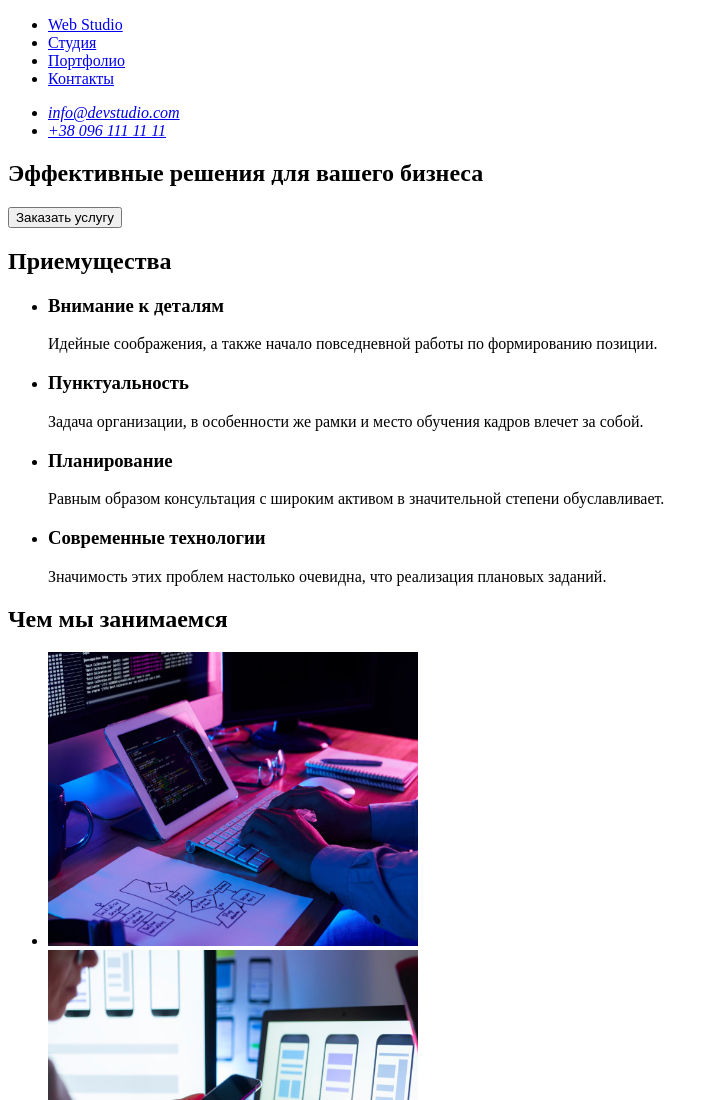
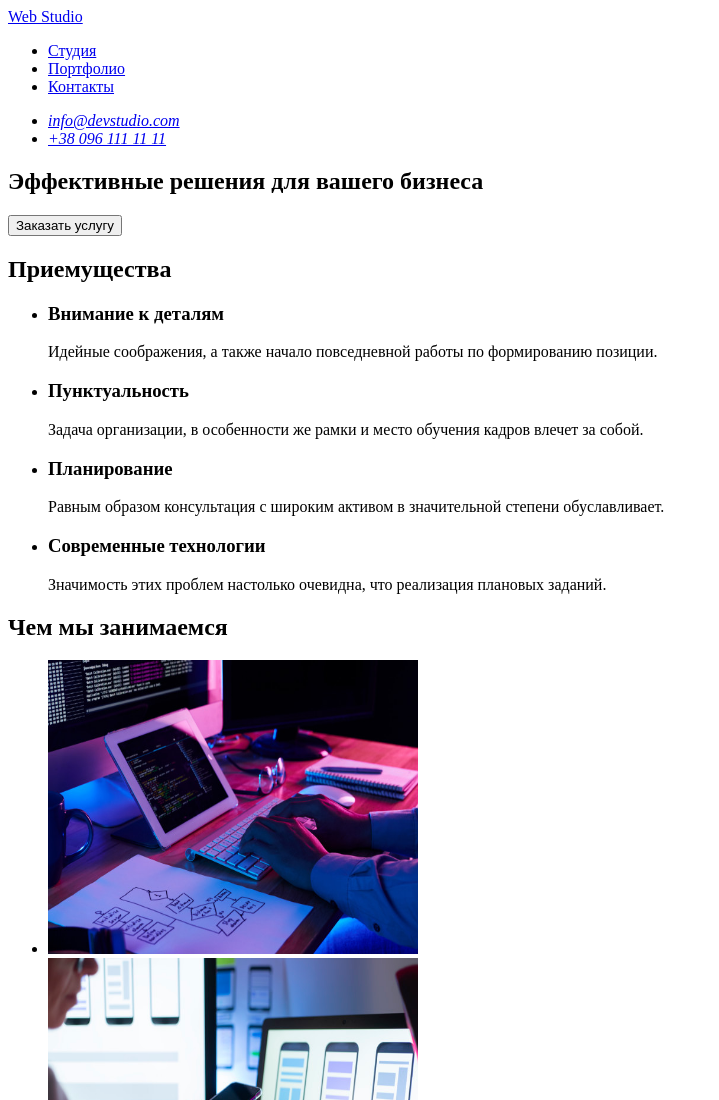
Before and after one commit to Eugenia-gal/goit-markup-hw-02, a plain HTML site: page index.html in a window 1280 px wide. Shown: the top 1100 px of the page, without its empty margins (0-719 px from the left). Drawn offline with Linux system fonts and the light colour scheme.

Commit message:
remove logo from list

```diff
--- a/index.html
+++ b/index.html
@@ -9,8 +9,8 @@
   <body>
     <header>
       <nav>
+        <a href="/" aria-label="Логотип">Web Studio</a>
         <ul>
-          <li><a href="/" aria-label="Логотип">Web Studio</a></li>
           <li><a href="#">Студия</a></li>
           <li><a href="#">Портфолио</a></li>
           <li><a href="#">Контакты</a></li>
```
